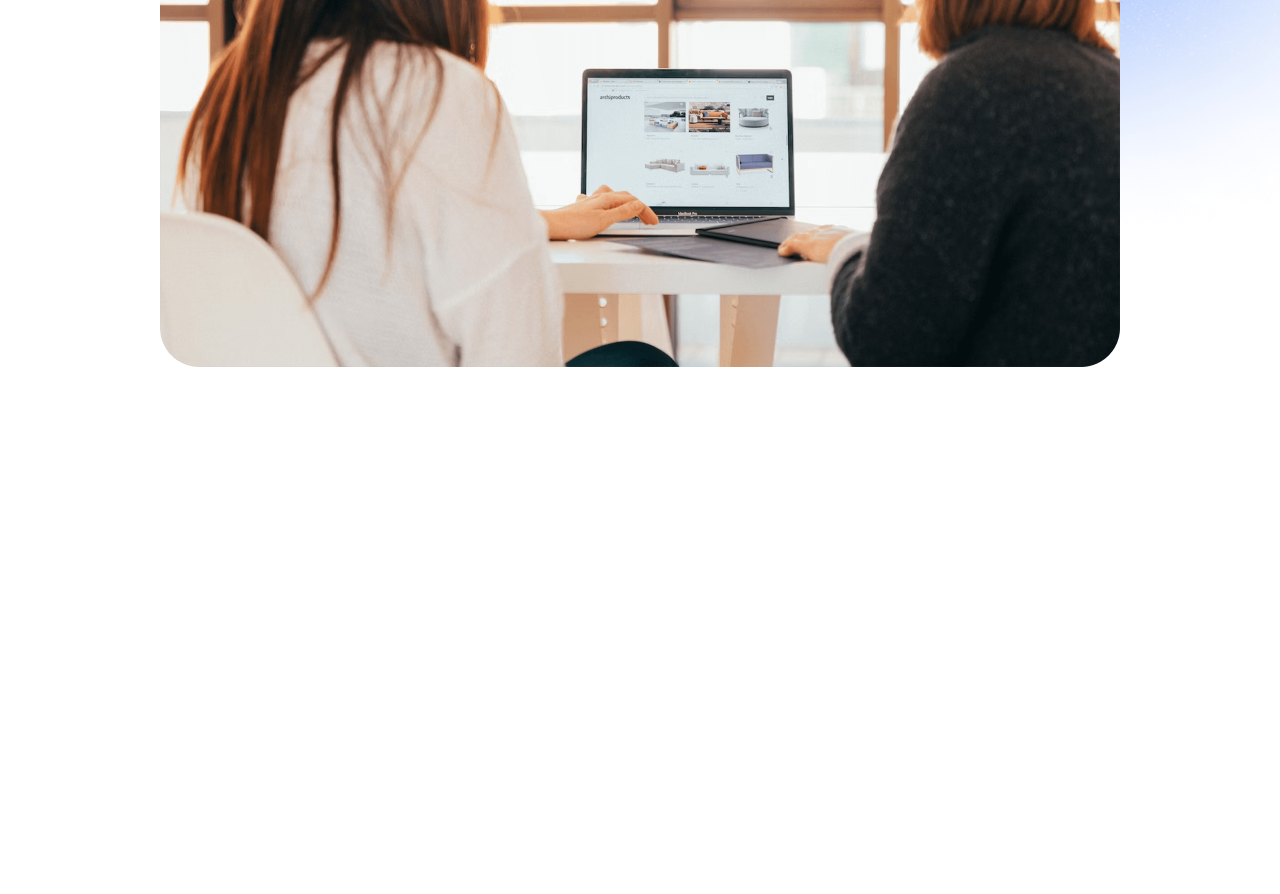
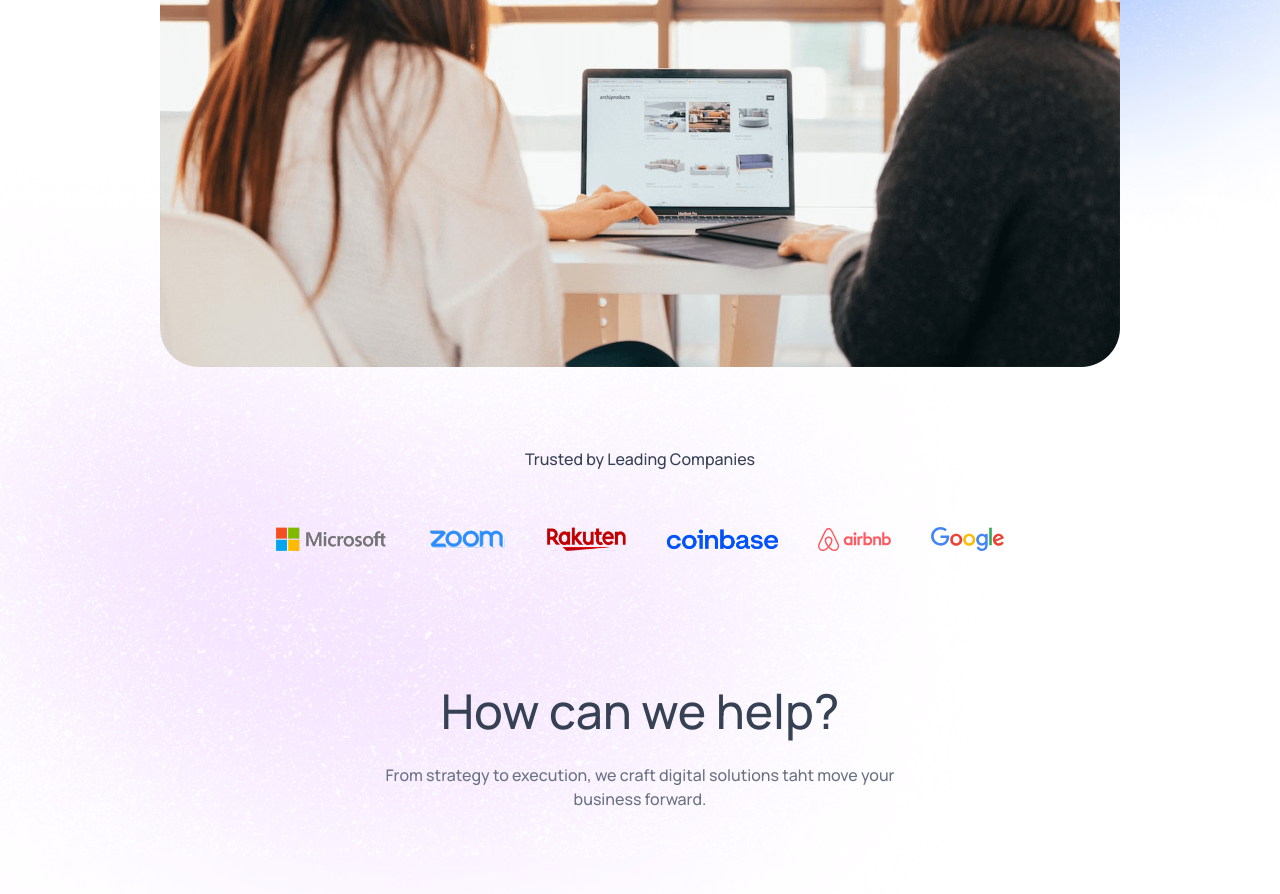
Before and after one commit to varad-n/react-tailwind, a React (Vite) app: page / in a window 1280 px wide. Shown: the part 680-1574 px from the top of the page. Before the commit the page ends 1127 px from the top, so only its background shows below. Built offline with nearby package versions, Linux system fonts and the light colour scheme.

Commit message:
Services section with scroll animation

```diff
--- a/index.html
+++ b/index.html
@@ -1,5 +1,5 @@
 <!doctype html>
-<html lang="en">
+<html lang="en" class="scroll-smooth">
   <head>
     <meta charset="UTF-8" />
     <link rel="icon" type="image/svg+xml" href="/favicon.ico" />
--- a/src/App.jsx
+++ b/src/App.jsx
@@ -1,6 +1,8 @@
 import React, { useState } from 'react'
 import Navbar from './components/Navbar'
 import Hero from './components/Hero'
+import TrustedBy from './components/TrustedBy'
+import Services from './components/Services'
 
 const App = () => {
 
@@ -10,6 +12,8 @@ const App = () => {
     <div className='dark:bg-black relative'>
       <Navbar theme={theme} setTheme={setTheme} />
       <Hero />
+      <TrustedBy />
+      <Services />
     </div>
   )
 }
--- /dev/null
+++ b/src/components/Services.jsx
@@ -0,0 +1,38 @@
+import React from 'react'
+import assets from '../assets/assets'
+import Title from './title'
+
+const Services = () => {
+
+    const servicesData = [
+        {
+            title: 'Advertising',
+            description: 'We turn bold ideas inot powerful digital solutions that connect, engage...',
+            icon: assets.ads_icon
+        },
+        {
+            title: 'Content Marketing',
+            description: 'We help you execute your plan and deliver results.',
+            icon: assets.marketing_icon
+        },
+        {
+            title: 'Content Writing',
+            description: 'We help you create a marketing strategy that drives results.',
+            icon: assets.content_icon
+        },
+        {
+            title: 'Social Media',
+            description: 'We help you build a strong social media presence and engage with your audience.',
+            icon: assets.social_icon
+        }
+    ]
+  return (
+    <div id='services' className='relative flex flex-col items-center gap-7 px-4 sm:px-12 lg:px-24 xl:px-40 pt-30 text-gray-700 dark:text-white'>
+        <img src={assets.bgImage2} alt='' className='absolute -top-110 -left-70 -z-1 dark:hidden' />
+
+    <Title title='How can we help?' desc='From strategy to execution, we craft digital solutions taht move your business forward.'/>
+    </div>
+  )
+}
+
+export default Services
--- /dev/null
+++ b/src/components/TrustedBy.jsx
@@ -0,0 +1,17 @@
+import { company_logos } from "../assets/assets"
+
+const TrustedBy = () => {
+  return (
+    <div className="flex flex-col items-center px-4 sm:px-12 lg:px-24 xl:px-40 gap-10 text-gray-700 dark:text-white/80">
+        <h3 className='font-semibold'>Trusted by Leading Companies</h3>
+
+        <div className='flex items-center justify-centerflex-wrap gap-10 m-4'>
+            {company_logos.map((logo, index)=>(
+                <img key={index} src={logo} alt="" className="max-h-5 sm:max-h-6 dark:drop-shadow-xl" />
+            ))}
+        </div>
+    </div>
+  )
+}
+
+export default TrustedBy
--- /dev/null
+++ b/src/components/title.jsx
@@ -0,0 +1,12 @@
+import React from 'react'
+
+const Title = ({ title, desc}) => {
+  return (
+    <>
+        <h2 className='text-3xl sm:text-5xl font-medium'>{title}</h2>
+        <p className='max-w-lg text-center text-gray-500 dark:text-white/75 mb-6'>{desc}</p>
+    </>
+  )
+}
+
+export default Title
```
